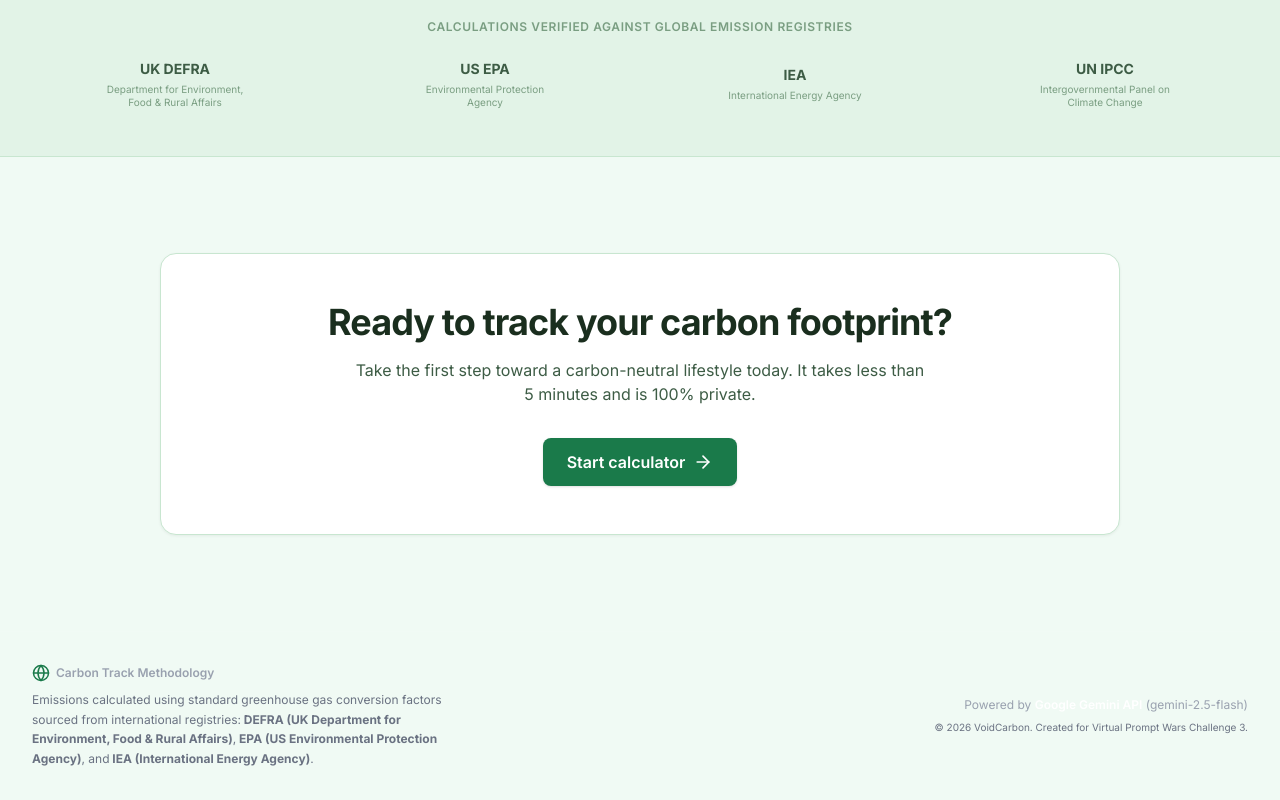
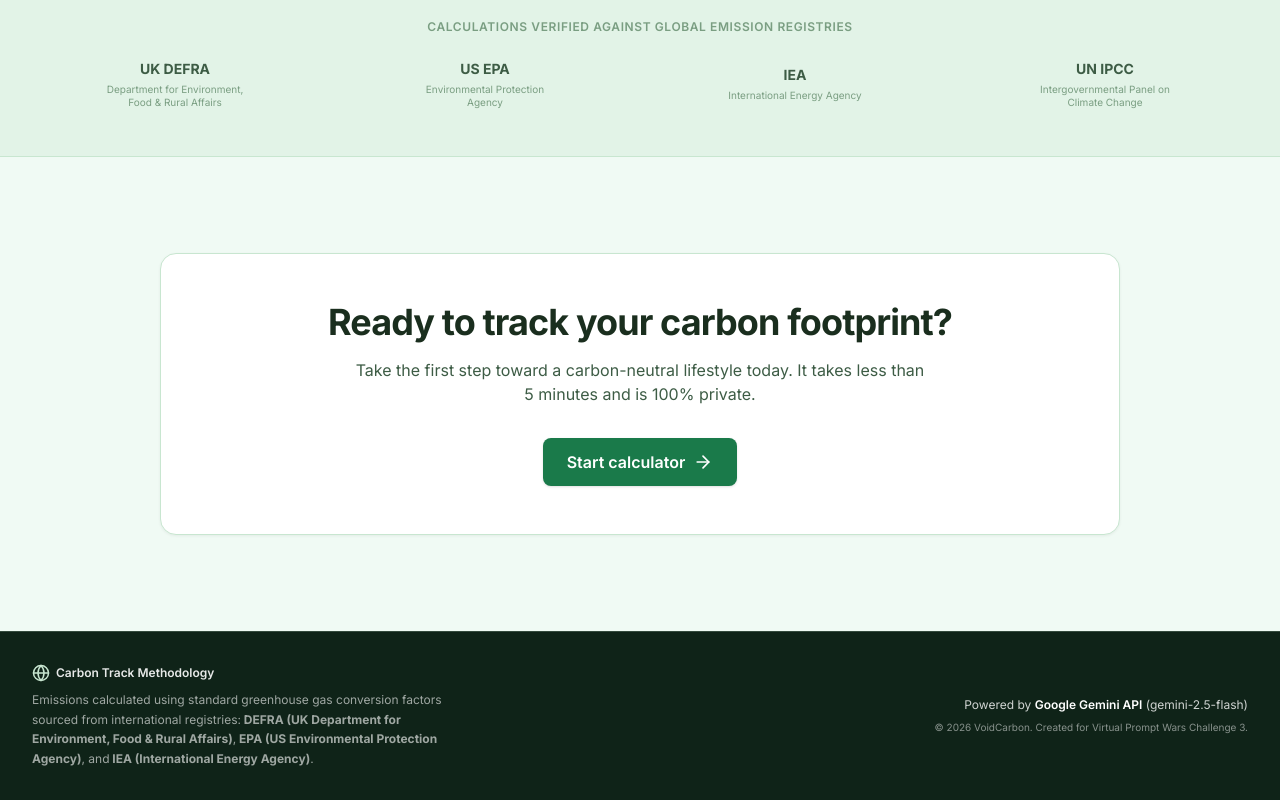
Before and after one commit to prazadcraftz/VoidCarbon, a Next.js app: page / in a window 1280 px wide. Shown: the part 1414-2214 px from the top of the page. Built offline with nearby package versions, Linux system fonts and the light colour scheme; no server answers.

Commit message:
fix: improve SiteFooter color contrast for WCAG accessibility

```diff
--- a/src/components/layout/SiteFooter.tsx
+++ b/src/components/layout/SiteFooter.tsx
@@ -4,12 +4,12 @@ export function SiteFooter() {
   const currentYear = new Date().getFullYear();
 
   return (
-    <footer className="w-full border-t border-white/5 bg-dark-bg/40 py-8 text-xs text-gray-500" role="contentinfo">
+    <footer className="w-full border-t border-[#c8e6d0]/20 bg-[#0f2318] py-8 text-xs text-white/60" role="contentinfo">
       <div className="mx-auto max-w-7xl px-4 sm:px-6 lg:px-8">
         <div className="flex flex-col gap-6 sm:flex-row sm:items-center sm:justify-between">
           <div className="space-y-2 max-w-md">
-            <div className="flex items-center gap-1.5 font-semibold text-gray-400">
-              <Globe className="h-4.5 w-4.5 text-brand-cyan" />
+            <div className="flex items-center gap-1.5 font-semibold text-white/90">
+              <Globe className="h-4.5 w-4.5 text-[#c8e6d0]" />
               <span>Carbon Track Methodology</span>
             </div>
             <p className="leading-relaxed">
@@ -21,10 +21,10 @@ export function SiteFooter() {
           </div>
 
           <div className="space-y-2 sm:text-right">
-            <p className="text-gray-400">
+            <p className="text-white/80">
               Powered by <span className="font-semibold text-white">Google Gemini API</span> (gemini-2.5-flash)
             </p>
-            <p className="text-[10px]">
+            <p className="text-[10px] text-white/50">
               &copy; {currentYear} VoidCarbon. Created for Virtual Prompt Wars Challenge 3.
             </p>
           </div>
```
